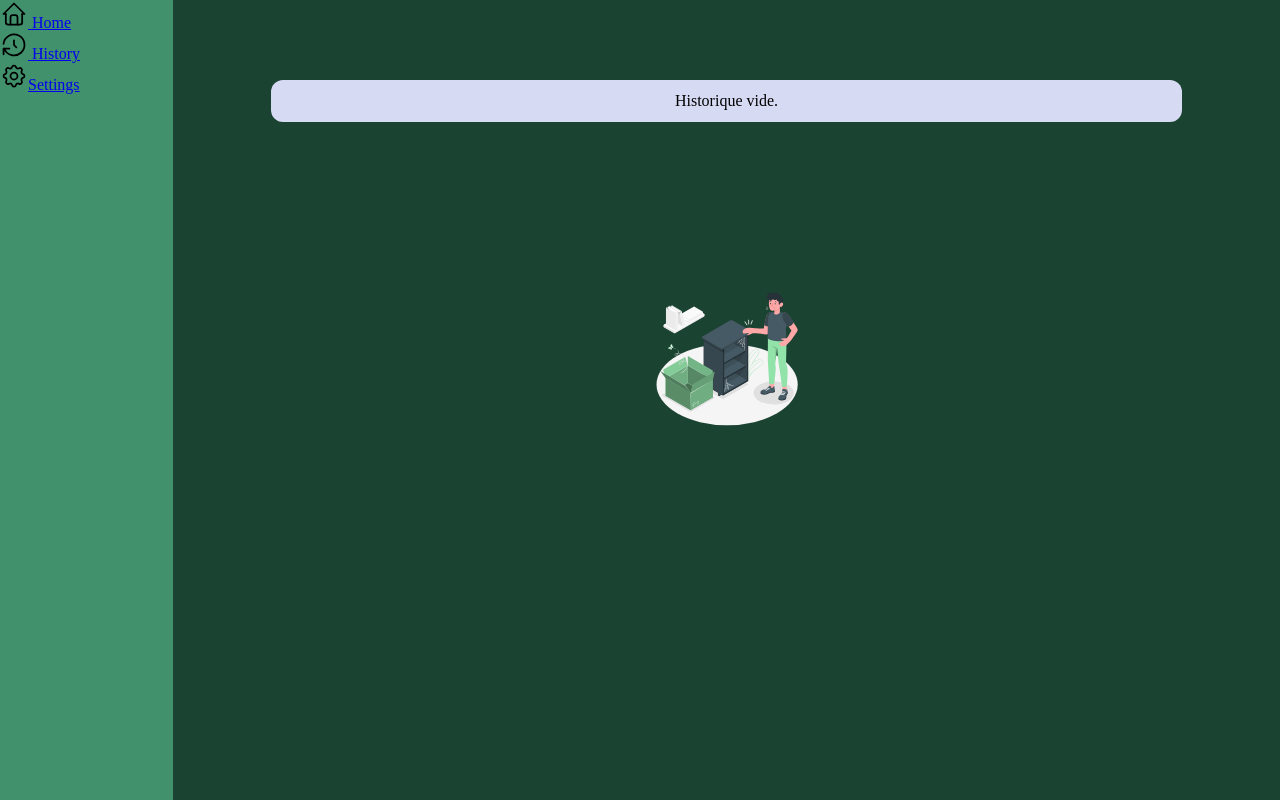
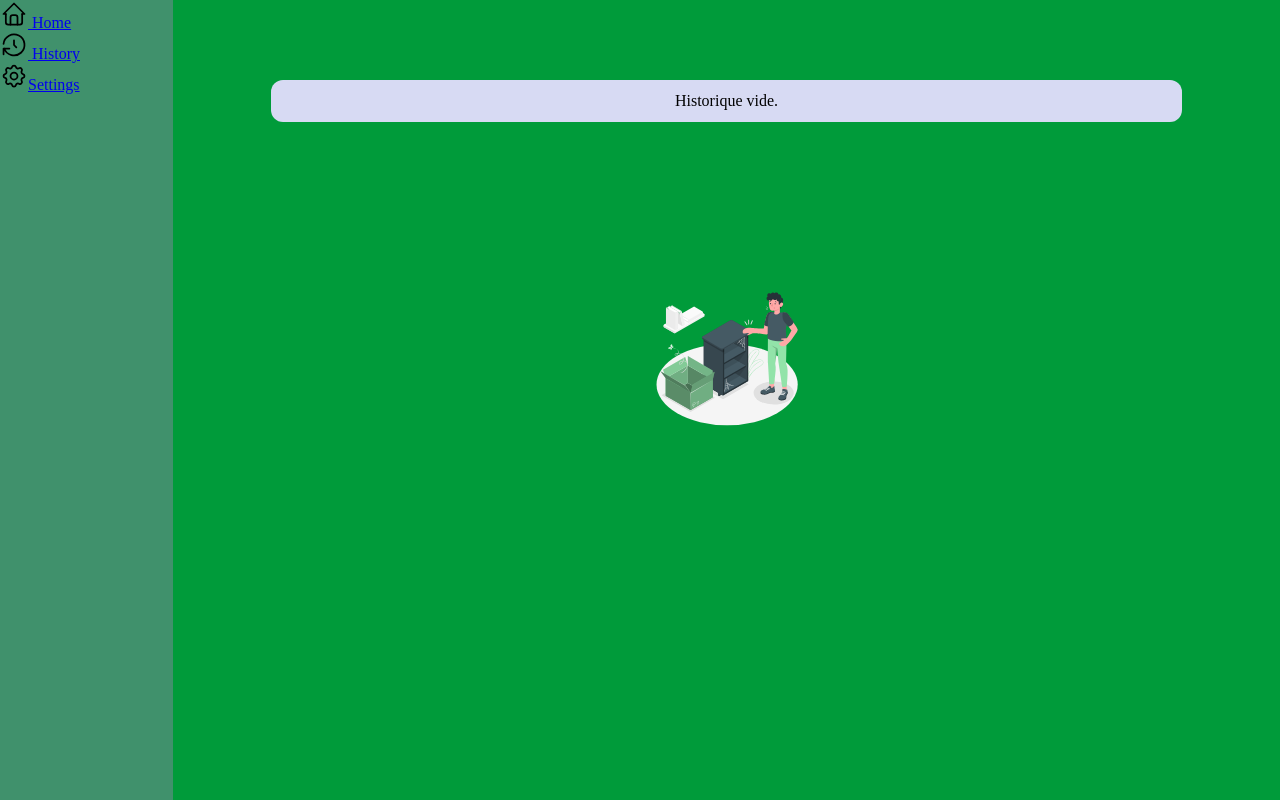
Before and after one commit to sthiefaine/whatsnumber-cra, a React (Create React App) app: page /history in a window 1280 px wide. Built offline with nearby package versions, Linux system fonts and the light colour scheme.

Commit message:
fix header and footer height

```diff
--- a/src/styles/History.module.css
+++ b/src/styles/History.module.css
@@ -7,7 +7,7 @@
 }
 
 .main {
-  background-color: #1b4332;
+  background-color: var(--bg-color-pr);
   flex-grow: 1;
   display: flex;
   flex-direction: column;
--- a/src/styles/Home.module.css
+++ b/src/styles/Home.module.css
@@ -10,7 +10,7 @@
   position: -webkit-sticky;
   position: sticky;
   top: 0;
-  height: 4rem;
+  min-height: 48px;
   width: 100%;
 
   display: flex;
@@ -44,7 +44,7 @@
   position: -webkit-sticky;
   position: sticky;
   bottom: 0;
-  height: 3rem;
+  min-height: 48px;
   width: 100%;
 }
 
```
